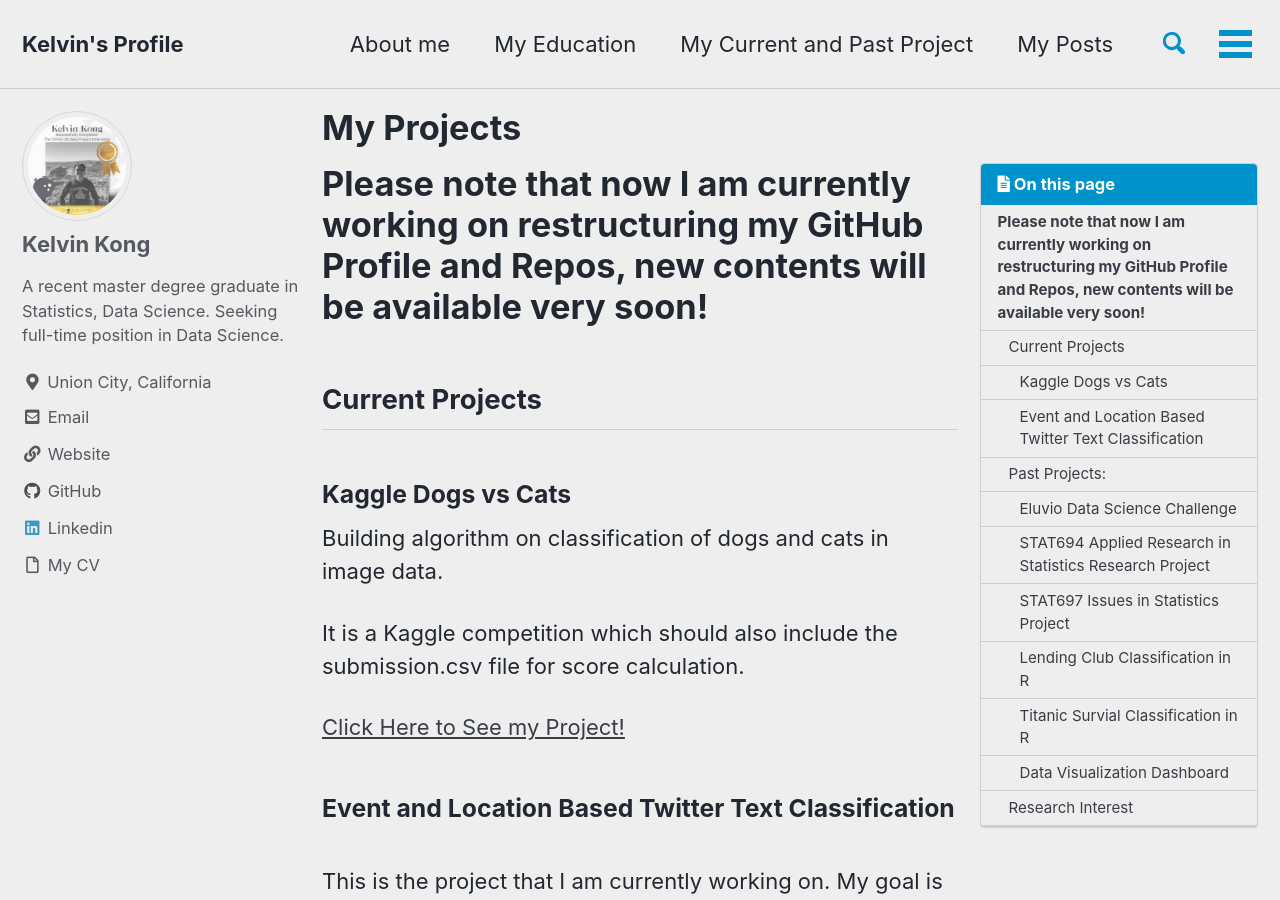
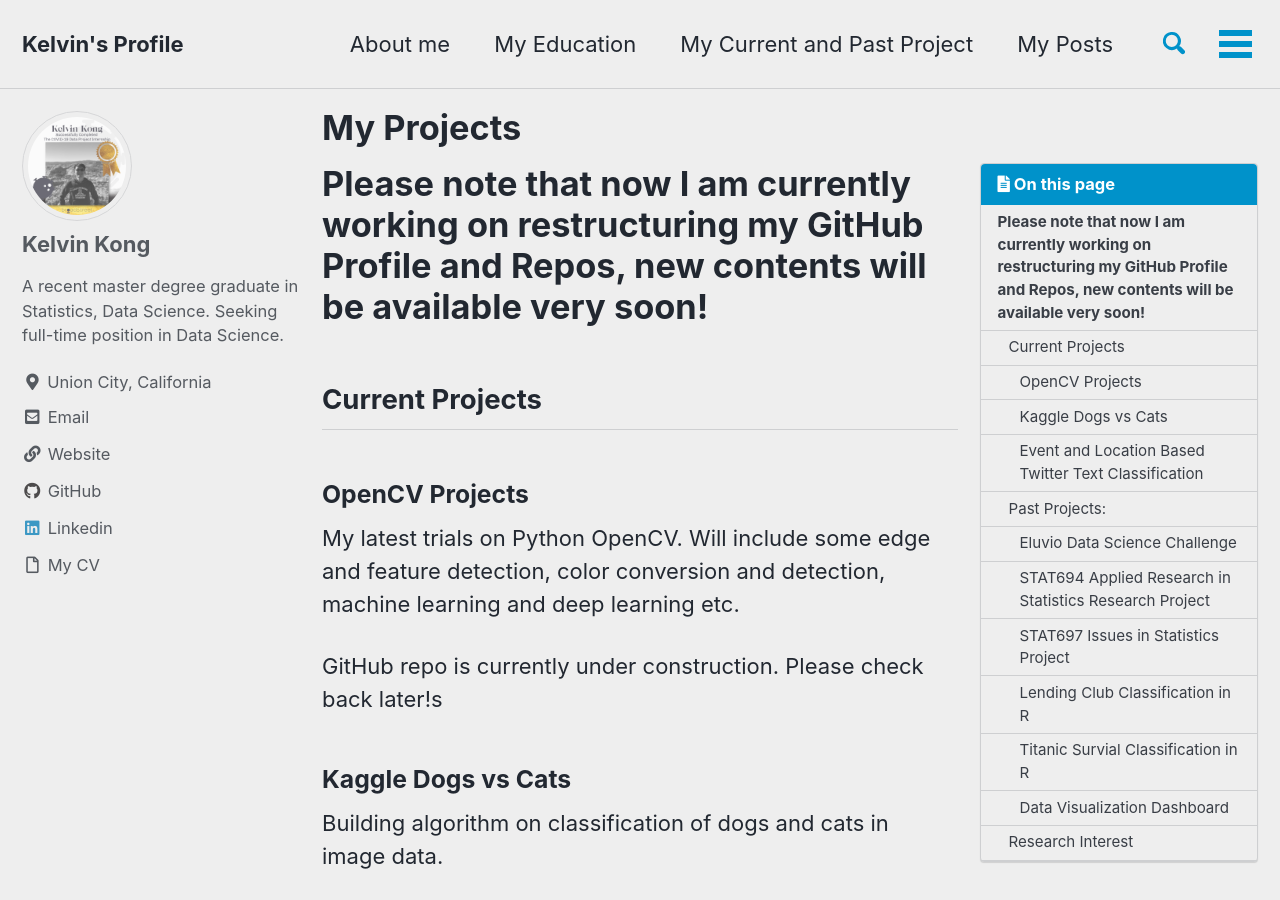
Before and after one commit to kelvin-cykong/kelvin-cykong.github.io, a Jekyll site: the page built from pages/projects.md, in a window 1280 px wide and 900 px high. Built offline with Jekyll 4.4.1, drawn with Linux system fonts in a browser that asks for light colours; cached includes are drawn as plain includes; comment, search, counter and statistics services are not loaded.

Commit message:
updated pages
updated about.md, education.md, projects.md

```diff
--- a/pages/projects.md
+++ b/pages/projects.md
@@ -8,6 +8,11 @@ toc: true
 # Please note that now I am currently working on restructuring my GitHub Profile and Repos, new contents will be available very soon!
 
 ## Current Projects
+
+### OpenCV Projects
+My latest trials on Python OpenCV. Will include some edge and feature detection, color conversion and detection, machine learning and deep learning etc.
+
+GitHub repo is currently under construction. Please check back later!s
 
 ### Kaggle Dogs vs Cats
 Building algorithm on classification of dogs and cats in image data.
```
Also changed, not shown: pages/about.md (+5 -0 lines), pages/education.md (+1 -2 lines).
